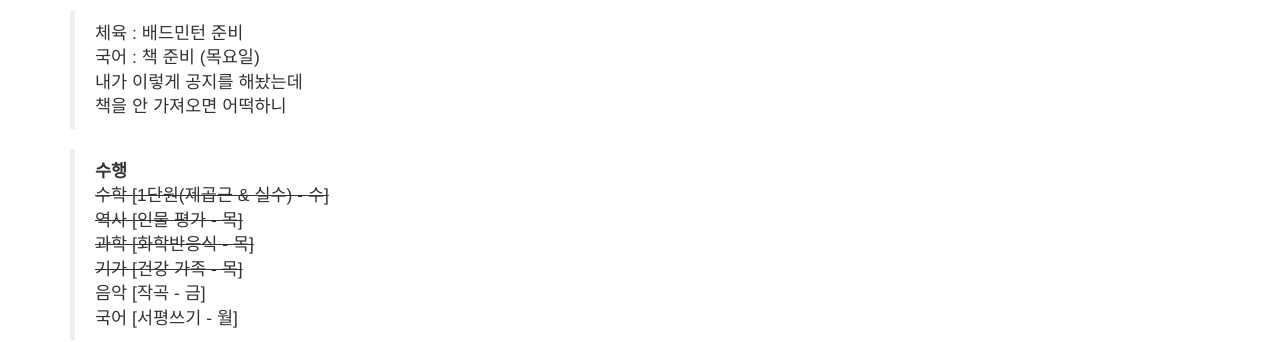
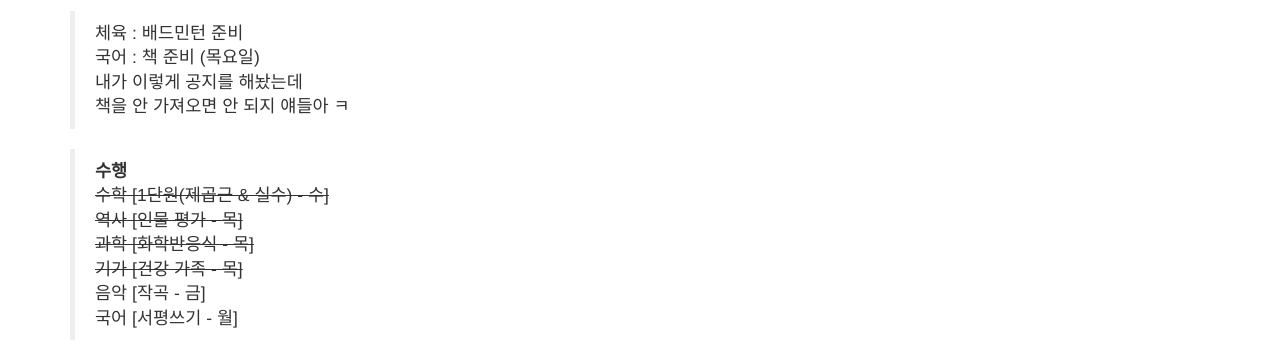
Before and after one commit to bundang-ms-2021/oncl, a Jekyll site: the page built from _posts/2014-09-21-services-1.markdown, in a window 1280 px wide and 1033 px high. Shown: the part 237-579 px from the top of the window. Built offline with Jekyll 4.4.1, drawn with Linux system fonts in a browser that asks for light colours; nearby versions of some CDN libraries; library files that are not in the unit come from our copies.

Commit message:
Update 2014-09-21-services-1.markdown

```diff
--- a/_posts/2014-09-21-services-1.markdown
+++ b/_posts/2014-09-21-services-1.markdown
@@ -10,7 +10,7 @@ description: |
   > 체육 : 배드민턴 준비
   > 국어 : 책 준비 (목요일)
   > 내가 이렇게 공지를 해놨는데
-  > 책을 안 가져오면 어떡하니
+  > 책을 안 가져오면 안 되지 얘들아 ㅋ
 
   > **수행**
   > ~~수학 [1단원(제곱근 & 실수) - 수]~~
```
